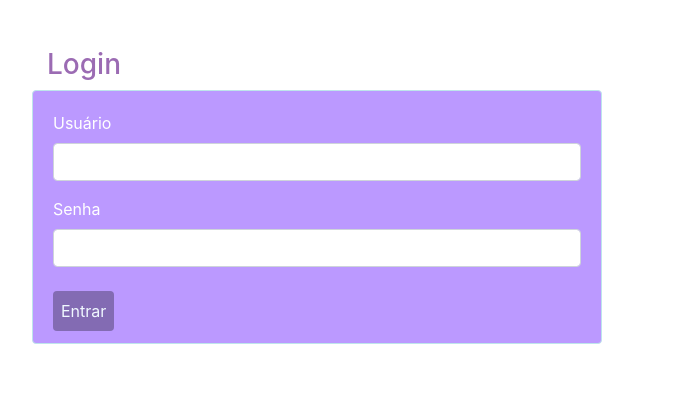
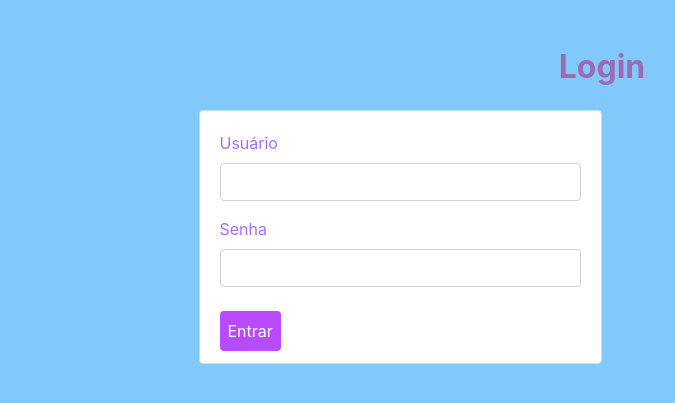
Before and after one commit to jujuliabeat/GERENCIAMENTO_TAREFAS, a PHP site: page /view/login/login.php in a window 1280 px wide. Shown: the top 403 px of the page, without its empty margins (38-713 px from the left). Run offline with PHP 8.4, Linux system fonts and the light colour scheme; a stand-in replaces the project's code that opens the database connection.

Commit message:
Layout Login

```diff
--- a/crud_tarefas_ajax/dao/UsuarioDAO.php
+++ b/crud_tarefas_ajax/dao/UsuarioDAO.php
@@ -119,10 +119,11 @@
                die("Mais de um usuário encontrado para o login e senha!");
 
             $reg = $result[0];
-            $usuario = new Usuario($reg['id'], $reg['nome'], $reg['login'], $reg['senha']);
+            $usuario = new Usuario($reg['id'], $reg['nome'], $reg['login'], $reg['senha'],  $reg['email']);
 
             return $usuario;
         }
 
     }
+
 ?>
--- a/crud_tarefas_ajax/model/Usuario.php
+++ b/crud_tarefas_ajax/model/Usuario.php
@@ -1,9 +1,7 @@
+<?php
 
-<?php
-//ini_set('display_errors', 1);
-//error_reporting(E_ALL);
 //model para Usuario
-require_once(__DIR__. "/../service/LoginService.php");
+
 require_once(__DIR__."/../util/Connection.php");
 
 class Usuario {
@@ -12,9 +10,13 @@
     private ?String $nome;
     private ?String $email;
     private ?String $senhar;
+    private ?String $login;
 
-    public function __construct() {
-        $this->id = 0;
+    public function __construct($id, $nome, $login, $senha) {
+        $this->id = $id;
+        $this->nome = $nome;
+        $this->login = $login;
+        $this->senha = $senha;
     }
 
     public function getId(): ?int
@@ -64,6 +66,18 @@
 
                 return $this;
         }
+
+        public function getLogin(): ?String
+        {
+                return $this->login;
+        }
+
+        public function setLogin(?String $login): self
+        {
+                $this->login = $login;
+
+                return $this;
+        }
 }
 
 ?>
--- a/crud_tarefas_ajax/script_base.sql
+++ b/crud_tarefas_ajax/script_base.sql
@@ -40,9 +40,9 @@
   nome varchar(70) NOT NULL,
   login varchar(15) NOT NULL,
   senha varchar(15) NOT NULL,
+  email varchar(50) NOT NULL,
   PRIMARY KEY (id)
 );
-
 ALTER TABLE usuarios ADD CONSTRAINT uk_usuarios UNIQUE KEY (login);
 
 ALTER TABLE tarefas ADD CONSTRAINT fk_projetos FOREIGN KEY (id_projeto) REFERENCES projetos (id);
--- a/crud_tarefas_ajax/util/config.php
+++ b/crud_tarefas_ajax/util/config.php
@@ -13,8 +13,8 @@
 
 // define("BASE_URL", "/PHP2023/GERENCIAMENTO_TAREFAS-main/GERENCIAMENTO_TAREFAS-main/GERENCIAMENTO_TAREFAS/crud_tarefas"); //Lab. 1 JUH
 
-//define("BASE_URL", "/trabalhos/CRUDS/CRUDS_Daniel-main/crud_tarefas_ajax"); //not juh
+define("BASE_URL", "/trabalhos/CRUDS/CRUDS_Daniel-main/crud_tarefas_ajax"); //not juh
 
-define("BASE_URL", "/GERENCIAMENTO_TAREFAS-main/crud_tarefas_ajax");
+//define("BASE_URL", "/Trabahos-php/GERENCIAMENTO_TAREFAS-main/GERENCIAMENTO_TAREFAS/crud_tarefas");
 
 //define("BASE_URL", "/LProgWeb-3Bim/crud_tarefas");
--- a/crud_tarefas_ajax/view/include/header.php
+++ b/crud_tarefas_ajax/view/include/header.php
@@ -1,6 +1,9 @@
 <?php
     require_once(__DIR__ . "/../login/verifica.php");
 ?>
+<!DOCTYPE html>
+<html lang="pt-br">
+
 <!DOCTYPE html>
 <html lang="pt-br">
 
--- a/crud_tarefas_ajax/view/login/login.php
+++ b/crud_tarefas_ajax/view/login/login.php
@@ -50,21 +50,63 @@
 
     <title> CRUD ALUNOS</title>
 
+    <style>
+
+            body{
+                background-color: #81c9fa;
+                /* Para Imagem
+                background-size: 100% 100%;
+                background-repeat: no-repeat;
+                background-attachment: fixed; Opcional para evitar a rolagem */
+            }
+
+            h3{
+                font-weight:bold;
+                font-size:xx-large;
+            }
+
+            h4{
+                color: #7074ff;
+            }
+            h5{
+                color: #5180fd;
+            }
+
+            form label{
+                color: #a46ffc;
+            }
+
+            button {
+            color: white;
+            border: 1px solid transparent;
+            border-radius: 0.60rem;
+            background-color: #b84aff;
+            padding: 2%;
+            }
+
+            .content{
+                width: 70%;
+                min-height: 60%;
+                margin: 0px auto;
+                position: relative;
+                }
+
+    </style>
 
 </head>
 
 <body>
 
-    <div class="container">
-
-        <div class="row">
+        <div class="container vh">
+            <div class="content">
+                    <div class="row mb-3 text-center">
                         <div class="col-12 mt-5">
-                <h3 style="color: #9b6bb3;" class="font-weight">Login</h3>
+                            <h3 style="color: #9b6bb3;" class="fs-2 fw-bold">Login</h3>
                         </div>
                     </div>
 
                     <div class="row">
-            <div class="col-6 alert alert-info" style="background-color: #bb99ff; color:white">
+                        <div class="col-6 alert alert-info" style="background-color: white; color:white">
                             <form action="" method="POST" class="rounded">
 
                                 <div class="from-group mt-2">
@@ -81,7 +123,7 @@
 
                                 <input type="hidden" name="submetido" value="1">
 
-                    <button class="rounded border-0 p-2" style="color:aliceblue; background-color:#836bb3;">Entrar</button>
+                                <button class="rounded border-0 p-2 card-link text-decoration-none text-white" >Entrar</button>
 
                             </form>
                         </div>
@@ -98,6 +140,7 @@
                         </div>
                 </div>
             </div>
+    </div>
 
 
 
```
Also changed, not shown: crud_tarefas_ajax/view/include/menu.php (+20 -24 lines), crud_tarefas_ajax/img/carteira-de-identidade.png (added), crud_tarefas_ajax/img/castelo.png (added), crud_tarefas_ajax/img/computador-portatil.png (added), crud_tarefas_ajax/img/controle-de-video-game.png (added), crud_tarefas_ajax/img/foto.png (added), crud_tarefas_ajax/img/galaxia.png (added), crud_tarefas_ajax/img/lua.png (added), crud_tarefas_ajax/img/planetas.png (added), crud_tarefas_ajax/img/sistema-solar.png (added). Lines whose indentation alone changed are shown as unchanged.
